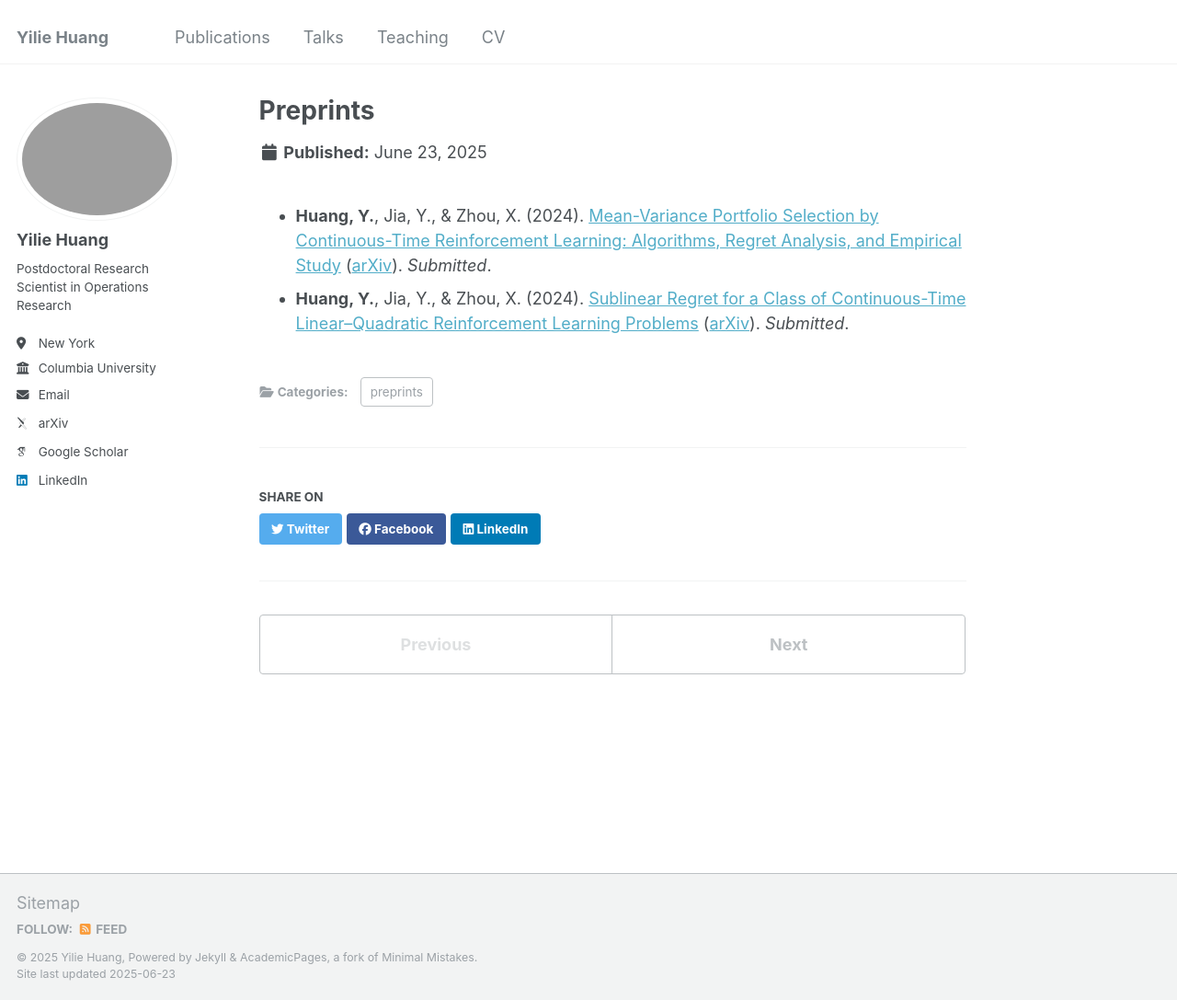
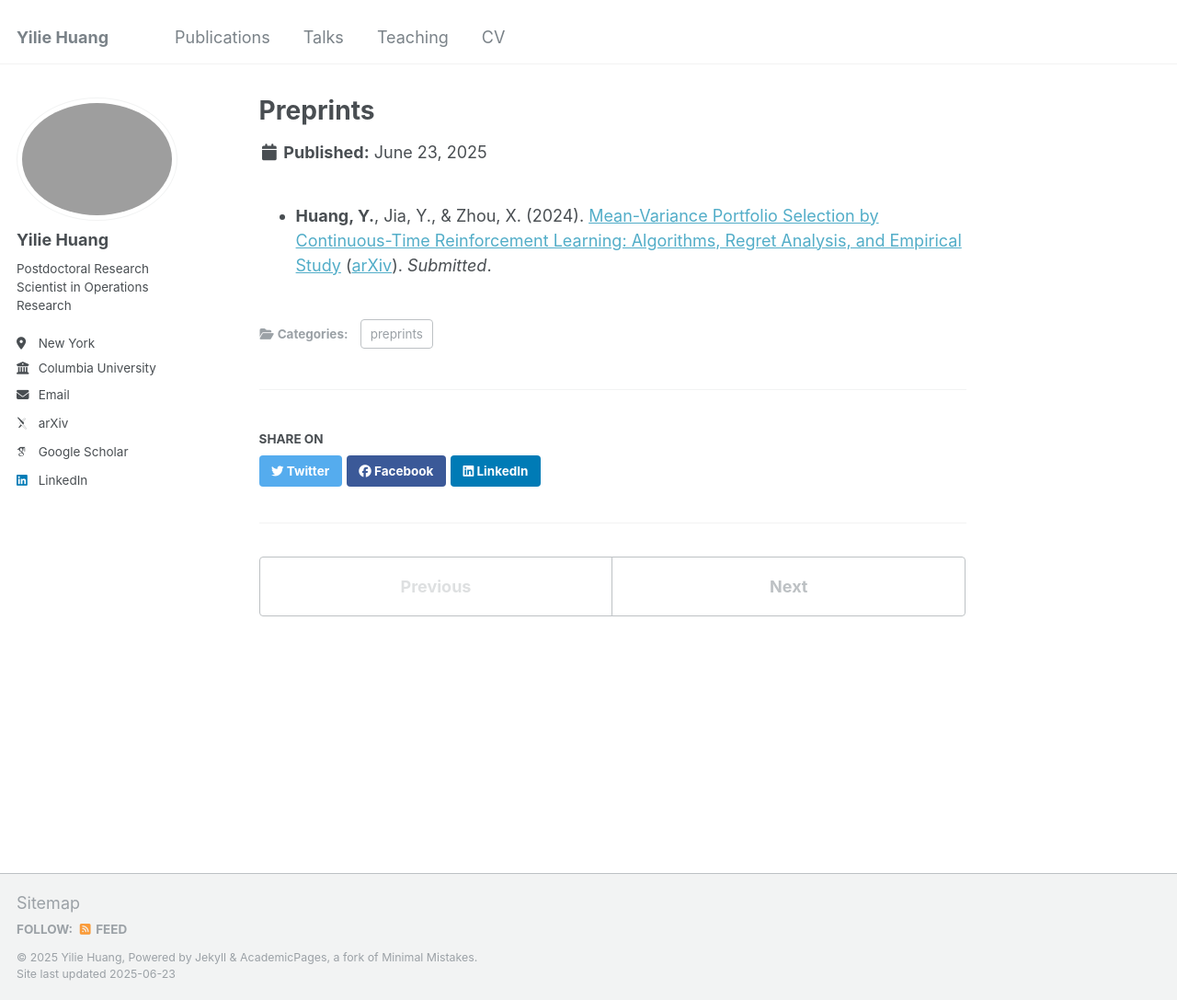
Before and after one commit to yiliehuang/yiliehuang.github.io, a Jekyll site: the page built from _publications/preprints.md, in a window 1280 px wide and 1087 px high. Shown: the whole window at 92% size. Built offline with Jekyll 4.4.1, drawn with Linux system fonts in a browser that asks for light colours; some web fonts are replaced.

Commit message:
Update preprints.md

```diff
--- a/_publications/preprints.md
+++ b/_publications/preprints.md
@@ -8,8 +8,5 @@ permalink: publication/preprints
       <a href="/files/MV_ArXiv.pdf">Mean-Variance Portfolio Selection by Continuous-Time Reinforcement Learning: Algorithms, Regret Analysis, and Empirical Study</a>
       (<a href="https://arxiv.org/abs/2412.16175">arXiv</a>). <em>Submitted</em>.
   </li>
-  <li><strong>Huang, Y.</strong>, Jia, Y., & Zhou, X. (2024).
-      <a href="/files/LQ_ArXiv.pdf">Sublinear Regret for a Class of Continuous-Time Linear–Quadratic Reinforcement Learning Problems</a>
-      (<a href="https://arxiv.org/abs/2407.17226">arXiv</a>). <em>Submitted</em>.
-  </li>
+
 </ul>
```
